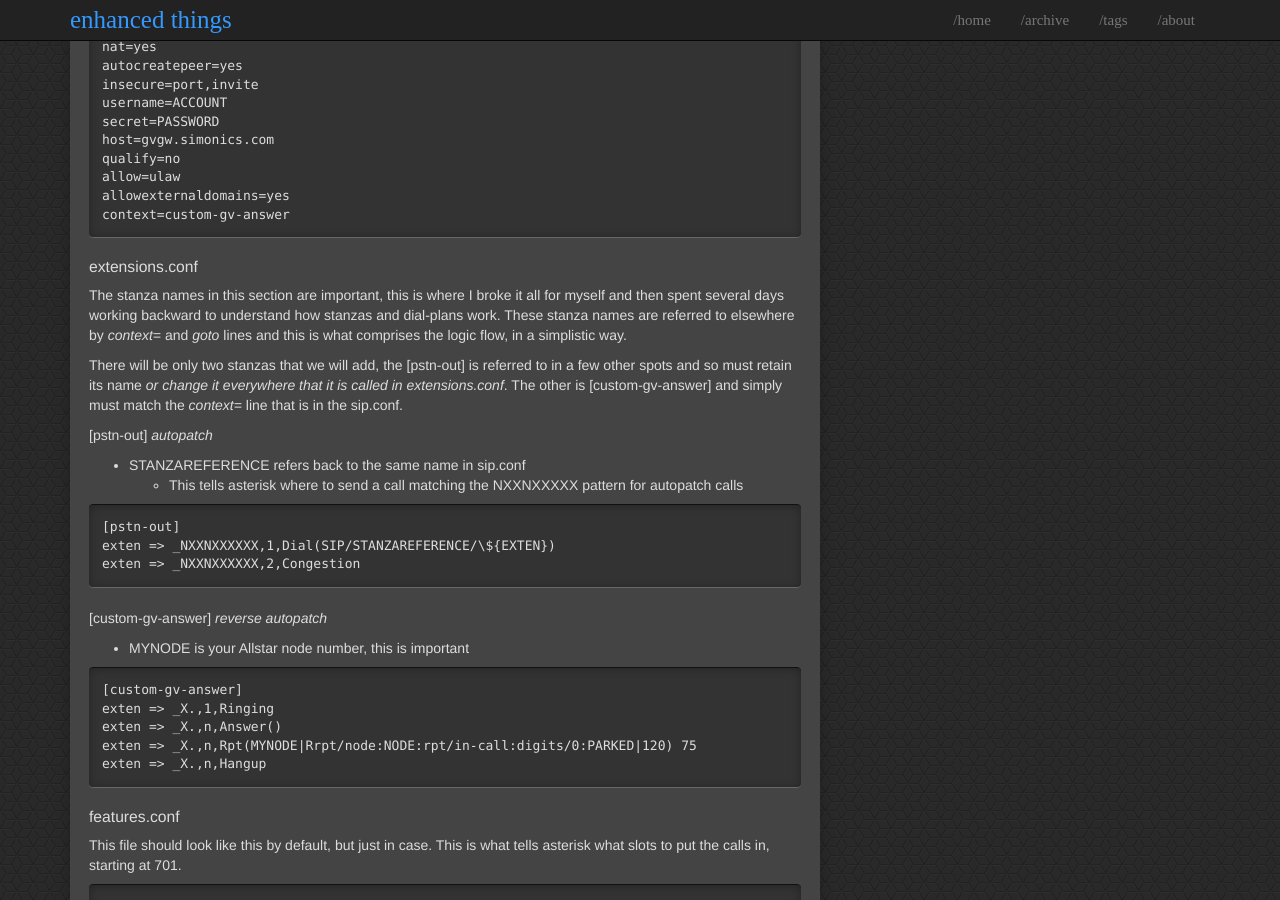
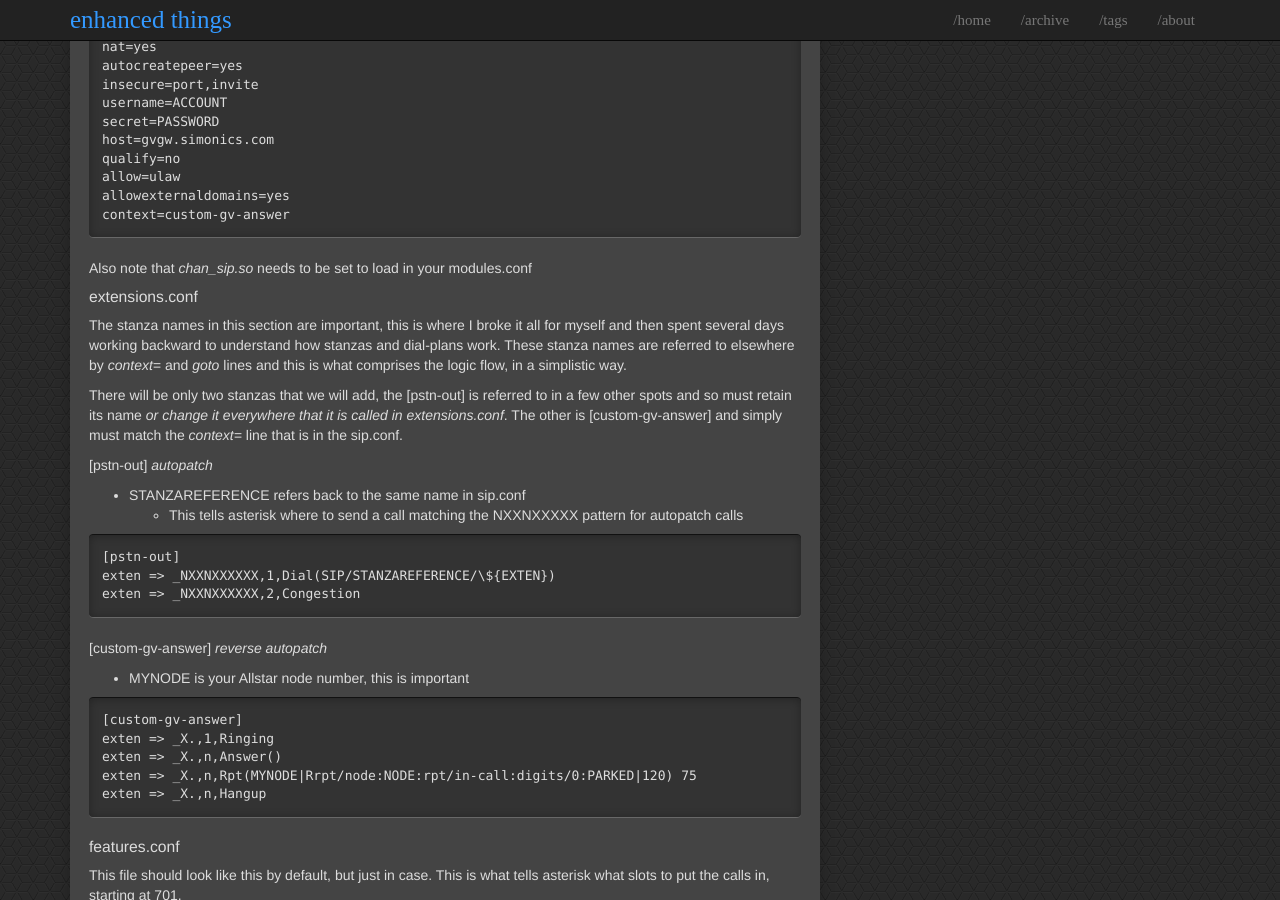
Before and after one commit to enhanced/enhanced.github.io, a Jekyll site: the page built from _posts/2016-04-05-AllStar_AutoPatch.md, in a window 1280 px wide and 900 px high, scrolled down 1079 px. Built offline with Jekyll 4.4.1, drawn with Linux system fonts in a browser that asks for light colours.

Commit message:
slight update

```diff
--- a/_posts/2016-04-05-AllStar_AutoPatch.md
+++ b/_posts/2016-04-05-AllStar_AutoPatch.md
@@ -53,6 +53,8 @@ allow=ulaw
 allowexternaldomains=yes
 context=custom-gv-answer
 {% endhighlight text %}
+
+Also note that *chan_sip.so* needs to be set to load in your modules.conf
 
 #### extensions.conf
 The stanza names in this section are important, this is where I broke it all for myself and then spent several days working backward to understand how stanzas and dial-plans work.  These stanza names are referred to elsewhere by *context=* and *goto* lines and this is what comprises the logic flow, in a simplistic way.
```
